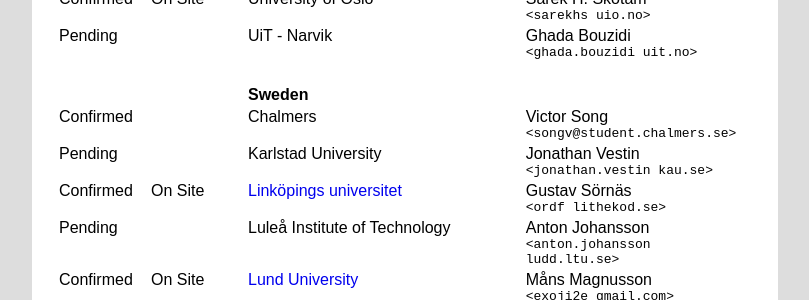
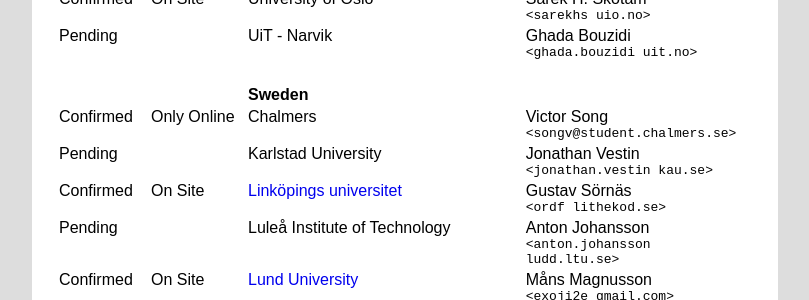
Before and after one commit to icpc/ncpc-web, a Jekyll site: the page built from ncpc2021/index.html, in a window 1280 px wide and 900 px high, scrolled down 1883 px. Shown: the part 152-452 px from the top of the window, without its empty margins (235-1044 px from the left). Built offline with Jekyll 4.4.1, drawn with Linux system fonts in a browser that asks for light colours.

Commit message:
[ncpc2021] fix Chalmers site

```diff
--- a/_data/ncpc2021sites.yml
+++ b/_data/ncpc2021sites.yml
@@ -106,6 +106,7 @@
     contact: Victor Song
     email: 'songv@student.chalmers.se'
     confirmed: true
+    contestType: Only Online
 
   - name : Karlstad University
     contact: Jonathan Vestin
```
